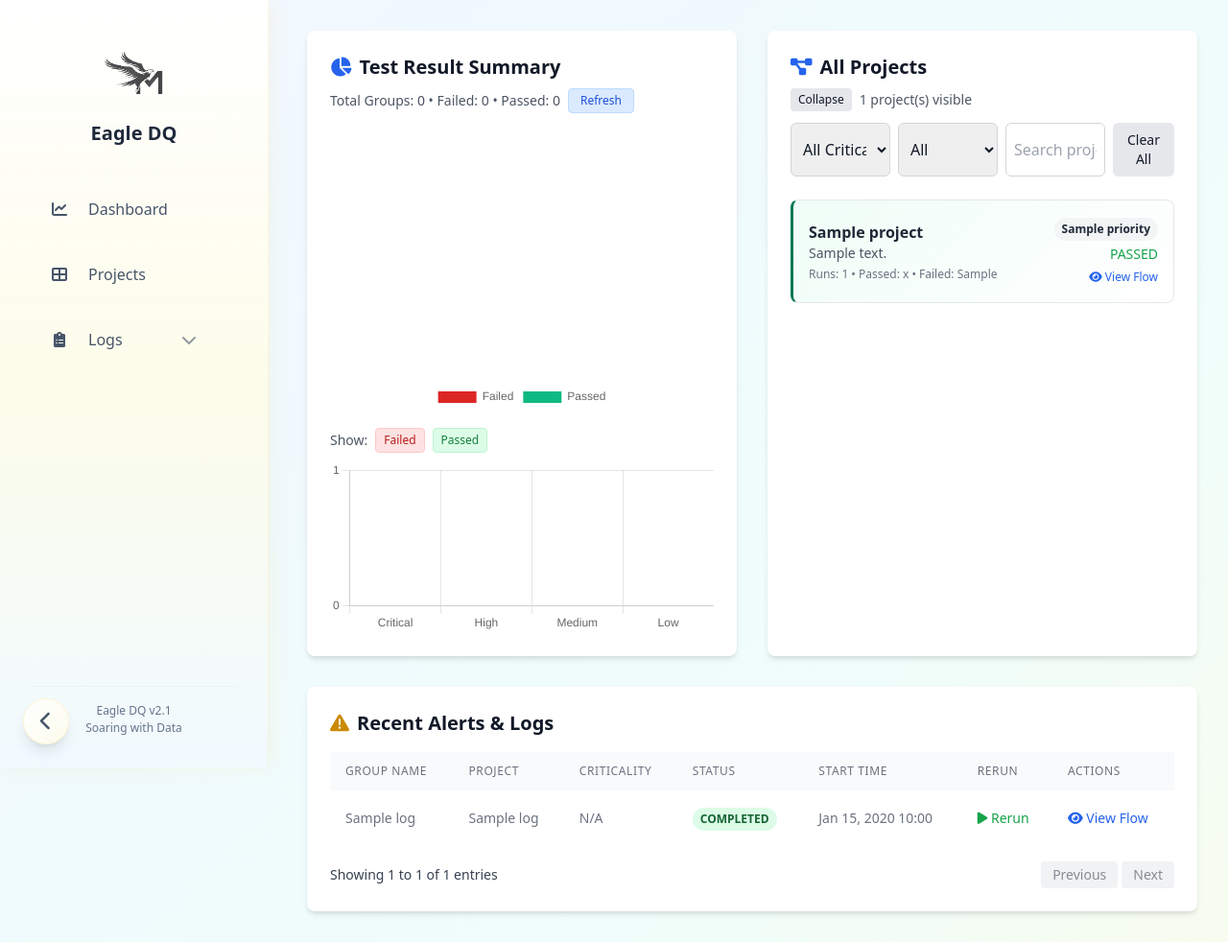
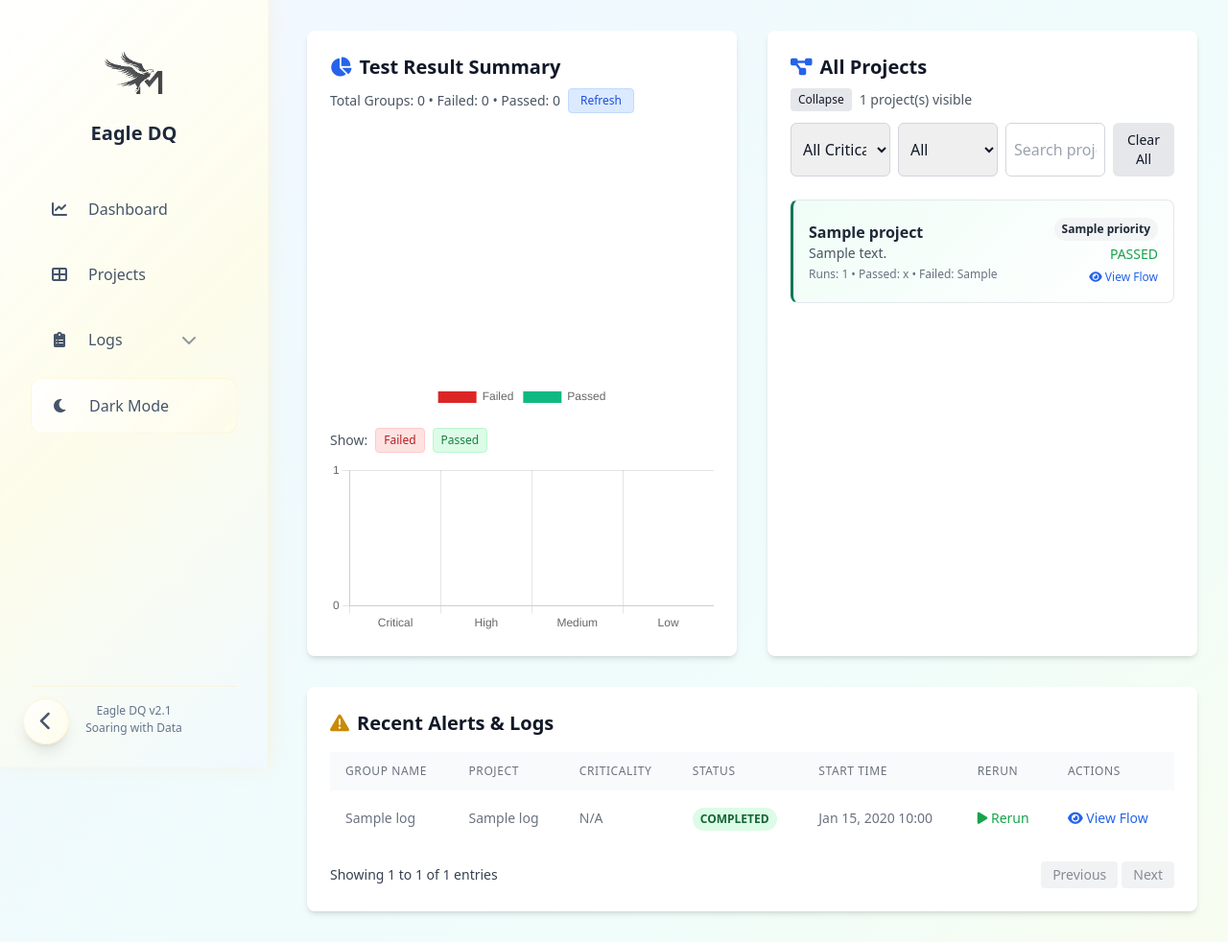
Before and after one commit to DSAryanThombre/Aryan-Eagle-Backend, a Django app: template Eagle_dq_project/dq_management/templates/dq_management/dashboard.html in a window 1280 px wide. Shown: the whole page at 96% size. Run offline with Django 5.2, Linux system fonts and the light colour scheme; the template is opened without the code that fills it: most values are stand-ins (such as "Sample title", 1, 10 or a date in 2020); data that the repository does not hold is empty; some libraries are stand-ins or nearby versions.

Commit message:
The Dark mode is implemented in the side other things are we to be configured for dark mode

```diff
--- a/Eagle_dq_project/dq_management/templates/dq_management/dashboard.html
+++ b/Eagle_dq_project/dq_management/templates/dq_management/dashboard.html
@@ -1169,7 +1169,7 @@
                         const testStatusClass = getStatusClass(test.status);
                         html += `<div class="flow-item p-4 rounded-lg border ${testStatusClass}">`;
                         html += `<strong>${test.name}</strong><br>`;
-                        html += `<small>Type: ${test.type} | Order: ${test.order} | Status: ${test.status || 'Not Run'}</small>`;
+                        html += `<small>Category: ${test.category} | Type: ${test.type} | Order: ${test.order} | Status: ${test.status || 'Not Run'}</small>`;
                         if (test.run_message) {
                             html += `<br><small class="text-gray-600">Message: ${test.run_message}</small>`;
                         }
--- a/Eagle_dq_project/dq_management/templates/dq_management/includes/sidebar.html
+++ b/Eagle_dq_project/dq_management/templates/dq_management/includes/sidebar.html
@@ -1,15 +1,54 @@
 {% load static %}
 <style>
-    /* Sidebar-specific styles (kept self-contained for the include) */
+    /* CSS Custom Properties for Theme System */
+    :root {
+        /* Light Mode Colors */
+        --bg-primary: linear-gradient(135deg, #fef7ed 0%, #fdf4ff 25%, #f0f9ff 50%, #f0fdfa 75%, #fefce8 100%);
+        --bg-secondary: linear-gradient(135deg, rgba(255, 255, 255, 0.95) 0%, rgba(254, 252, 232, 0.9) 50%, rgba(240, 249, 255, 0.9) 100%);
+        --bg-card: linear-gradient(135deg, rgba(255, 255, 255, 0.95) 0%, rgba(254, 252, 232, 0.8) 100%);
+        --bg-card-hover: linear-gradient(135deg, rgba(255, 255, 255, 0.98) 0%, rgba(240, 249, 255, 0.85) 100%);
+        --text-primary: #1e293b;
+        --text-secondary: #475569;
+        --text-muted: #64748b;
+        --border-primary: rgba(251, 191, 36, 0.1);
+        --border-secondary: rgba(251, 191, 36, 0.15);
+        --shadow-primary: rgba(251, 191, 36, 0.1);
+        --shadow-secondary: rgba(251, 191, 36, 0.12);
+        --accent-primary: #fbbf24;
+        --accent-secondary: #0ea5e9;
+        --nav-hover-bg: rgba(251, 191, 36, 0.12);
+        --nav-active-bg: linear-gradient(135deg, rgba(251, 191, 36, 0.12) 0%, rgba(14, 165, 233, 0.08) 100%);
+    }
+
+    [data-theme="dark"] {
+        /* Dark Mode Colors */
+        --bg-primary: linear-gradient(135deg, #0f172a 0%, #1e1b4b 25%, #164e63 50%, #134e4a 75%, #365314 100%);
+        --bg-secondary: linear-gradient(135deg, rgba(15, 23, 42, 0.95) 0%, rgba(30, 27, 75, 0.9) 50%, rgba(22, 78, 99, 0.9) 100%);
+        --bg-card: linear-gradient(135deg, rgba(30, 41, 59, 0.95) 0%, rgba(51, 65, 85, 0.8) 100%);
+        --bg-card-hover: linear-gradient(135deg, rgba(51, 65, 85, 0.98) 0%, rgba(30, 58, 138, 0.85) 100%);
+        --text-primary: #f1f5f9;
+        --text-secondary: #cbd5e1;
+        --text-muted: #94a3b8;
+        --border-primary: rgba(251, 191, 36, 0.2);
+        --border-secondary: rgba(251, 191, 36, 0.25);
+        --shadow-primary: rgba(0, 0, 0, 0.3);
+        --shadow-secondary: rgba(0, 0, 0, 0.4);
+        --accent-primary: #fbbf24;
+        --accent-secondary: #0ea5e9;
+        --nav-hover-bg: rgba(251, 191, 36, 0.15);
+        --nav-active-bg: linear-gradient(135deg, rgba(251, 191, 36, 0.15) 0%, rgba(14, 165, 233, 0.12) 100%);
+    }
+
+    /* Sidebar-specific styles */
     .sidebar {
         position: fixed;
         top: 0;
         left: 0;
         width: 280px;
         height: 100vh;
-        background: linear-gradient(180deg, rgba(255, 255, 255, 0.95) 0%, rgba(254, 252, 232, 0.9) 50%, rgba(240, 249, 255, 0.9) 100%);
+        background: var(--bg-secondary);
         backdrop-filter: blur(20px);
-        box-shadow: 2px 0 20px rgba(251, 191, 36, 0.1);
+        box-shadow: 2px 0 20px var(--shadow-primary);
         padding: 2rem;
         display: flex;
         flex-direction: column;
@@ -17,65 +56,54 @@
         flex-shrink: 0;
         transition: transform 0.3s ease;
         z-index: 40;
-        border-right: 1px solid rgba(251, 191, 36, 0.1);
+        border-right: 1px solid var(--border-primary);
         box-sizing: border-box;
     }
 
-    /* --- LOGO / TITLE AREA STYLES --- */
+    /* Logo/Title Area */
     .logo-container {
-        /* Made bigger, adjusted margin */
         margin-bottom: 2rem;
         padding: 0.25rem;
     }
 
-    /* ensure the logo image displays naturally and is larger */
     .logo-container img {
-        /* Increased size */
         width: 80px;
         height: 80px;
         object-fit: contain;
         border-radius: 6px;
         display: block;
         margin: 0 auto;
-        /* Center the image */
     }
 
     .logo-title {
-        color: #1e293b;
+        color: var(--text-primary);
         font-size: 1.25rem;
         font-weight: 700;
         margin-top: 0.5rem;
         text-align: center;
     }
 
-    /* --------------------------------- */
-
-
-    /* nav link + full-size highlight ::before that matches link size */
+    /* Navigation Links */
     .nav-link {
         display: flex;
         align-items: center;
         width: 100%;
         padding: 1rem 1.25rem;
         border-radius: 0.75rem;
-        color: #475569;
+        color: var(--text-secondary);
         font-weight: 500;
         transition: color 0.2s ease;
         margin-bottom: 0.75rem;
         position: relative;
         overflow: hidden;
         cursor: pointer;
-        /* Indicate clickability */
     }
 
-    /* full-size highlight, initially scaled to 0 */
     .nav-link::before {
         content: '';
         position: absolute;
         inset: 0;
-        /* cover full area */
-        background: rgba(251, 191, 36, 0.12);
-        /* subtle amber highlight */
+        background: var(--nav-hover-bg);
         border-radius: inherit;
         transform: scaleX(0);
         transform-origin: left center;
@@ -83,16 +111,14 @@
         z-index: -1;
     }
 
-    /* on hover expand the highlight, but don't move the element */
     .nav-link:hover::before {
         transform: scaleX(1);
     }
 
     .nav-link:hover {
-        color: #1e293b;
+        color: var(--text-primary);
     }
 
-    /* keep icon scale on hover for a small effect */
     .nav-link i {
         margin-right: 1.25rem;
         width: 20px;
@@ -104,23 +130,20 @@
         transform: scale(1.05);
     }
 
-    /* Active state */
     .nav-link.active {
-        background: linear-gradient(135deg, rgba(251, 191, 36, 0.12) 0%, rgba(14, 165, 233, 0.08) 100%);
-        color: #1e293b;
+        background: var(--nav-active-bg);
+        color: var(--text-primary);
         font-weight: 700;
-        box-shadow: 0 4px 12px rgba(251, 191, 36, 0.12);
-        border: 1px solid rgba(251, 191, 36, 0.18);
+        box-shadow: 0 4px 12px var(--shadow-secondary);
+        border: 1px solid var(--border-secondary);
     }
 
-    /* --- DROPDOWN (Logo/Projects Menu) STYLES --- */
-    /* The main wrapper for the Projects/Logs dropdown */
+    /* Dropdown Styles */
     .dropdown-wrapper {
         width: 100%;
         position: relative;
     }
 
-    /* The submenu container (Logs links) */
     .submenu {
         max-height: 0;
         overflow: hidden;
@@ -134,57 +157,77 @@
         display: block;
         padding: 0.5rem 1rem;
         border-radius: 0.5rem;
-        color: #475569;
-        /* Use custom property for transition delay on hover */
+        color: var(--text-secondary);
         transition: background 0.2s ease, color 0.2s ease, transform 0.2s ease var(--delay, 0s);
     }
 
     .submenu a:hover {
         background: rgba(14, 165, 233, 0.06);
-        color: #1e293b;
+        color: var(--text-primary);
         transform: translateX(2px);
     }
 
-    /* Class to show the dropdown (on hover of the dropdown-wrapper) */
     .dropdown-wrapper:hover .submenu,
     .dropdown-wrapper.active .submenu {
-        /* Keep open if a submenu item is active */
         max-height: 200px;
-        /* Needs to be larger than the content height */
         opacity: 1;
     }
 
-    /* Rotate arrow on hover */
     .dropdown-wrapper:hover .nav-link .fa-chevron-down {
         transform: rotate(180deg);
     }
 
-    /* Ensure the hover highlight and color applies to the 'Projects' link inside the wrapper */
     .dropdown-wrapper:hover .nav-link {
-        color: #1e293b;
+        color: var(--text-primary);
     }
 
-    /* --------------------------------- */
+    /* Dark Mode Toggle */
+    .theme-toggle {
+        display: flex;
+        align-items: center;
+        width: 100%;
+        padding: 1rem 1.25rem;
+        border-radius: 0.75rem;
+        color: var(--text-secondary);
+        font-weight: 500;
+        transition: all 0.2s ease;
+        margin-bottom: 0.75rem;
+        cursor: pointer;
+        border: 1px solid var(--border-primary);
+        background: var(--bg-card);
+    }
 
+    .theme-toggle:hover {
+        color: var(--text-primary);
+        background: var(--bg-card-hover);
+        border-color: var(--border-secondary);
+        transform: translateX(2px);
+    }
 
-    /* Small footer text inside sidebar */
+    .theme-toggle i {
+        margin-right: 1.25rem;
+        width: 20px;
+        text-align: center;
+        transition: transform 0.3s ease;
+    }
+
+    .theme-toggle:hover i {
+        transform: rotate(180deg);
+    }
+
+    /* Footer */
     .sidebar .meta {
         margin-top: auto;
         width: 100%;
         text-align: center;
         padding-top: 1rem;
-        border-top: 1px solid rgba(15, 23, 42, 0.03);
-        color: #64748b;
+        border-top: 1px solid var(--border-primary);
+        color: var(--text-muted);
         font-size: 12px;
     }
 
-    /* Hidden class for cleanup (no longer used for the logo fallback) */
+    /* Utility Classes */
     .hidden {
-        display: none !important;
-    }
-
-    /* Remove unused styles */
-    .toggle-btn-inline {
         display: none !important;
     }
 </style>
@@ -211,8 +254,6 @@
                 <a href="{% url 'projects_dashboard' %}" id="projects-dashboard-link" class="nav-link">
                     <i class="fas fa-th-large"></i>
                     Projects
-                    <!-- <i class="fas fa-chevron-down"
-                        style="margin-left:auto; opacity:0.6; transition: transform 0.2s ease;"></i> -->
                 </a>
 
                 <div id="projectsSubmenu" class="submenu" aria-hidden="true">
@@ -234,6 +275,14 @@
                 </div>
             </li>
 
+            <!-- Dark Mode Toggle -->
+            <li>
+                <button id="themeToggle" class="theme-toggle">
+                    <i id="themeIcon" class="fas fa-moon"></i>
+                    <span id="themeText">Dark Mode</span>
+                </button>
+            </li>
+
         </ul>
     </nav>
 
@@ -242,3 +291,43 @@
         <p style="margin:0;">Soaring with Data</p>
     </div>
 </div>
+
+<script>
+// Theme Management System
+(function() {
+    const themeToggle = document.getElementById('themeToggle');
+    const themeIcon = document.getElementById('themeIcon');
+    const themeText = document.getElementById('themeText');
+
+    // Get saved theme or default to light
+    const savedTheme = localStorage.getItem('eagle-dq-theme') || 'light';
+
+    // Apply theme on page load
+    function applyTheme(theme) {
+        document.documentElement.setAttribute('data-theme', theme);
+
+        if (theme === 'dark') {
+            themeIcon.className = 'fas fa-sun';
+            themeText.textContent = 'Light Mode';
+        } else {
+            themeIcon.className = 'fas fa-moon';
+            themeText.textContent = 'Dark Mode';
+        }
+    }
+
+    // Initialize theme
+    applyTheme(savedTheme);
+
+    // Theme toggle handler
+    themeToggle.addEventListener('click', function() {
+        const currentTheme = document.documentElement.getAttribute('data-theme') || 'light';
+        const newTheme = currentTheme === 'light' ? 'dark' : 'light';
+
+        applyTheme(newTheme);
+        localStorage.setItem('eagle-dq-theme', newTheme);
+
+        // Dispatch custom event for other components
+        window.dispatchEvent(new CustomEvent('themeChanged', { detail: { theme: newTheme } }));
+    });
+})();
+</script>
--- a/Eagle_dq_project/dq_management/views.py
+++ b/Eagle_dq_project/dq_management/views.py
@@ -1103,7 +1103,8 @@ def test_group_flow_data_api(request, group_id):
         test_info = {
             'id': tc_id,
             'name': case['meta']['name'],
-            'type': case['detail']['category'],
+            'category': case['detail']['category'],
+            'type': case['meta']['type'],
             'order': case['execution_order'],
             'status': status,
         }
```
